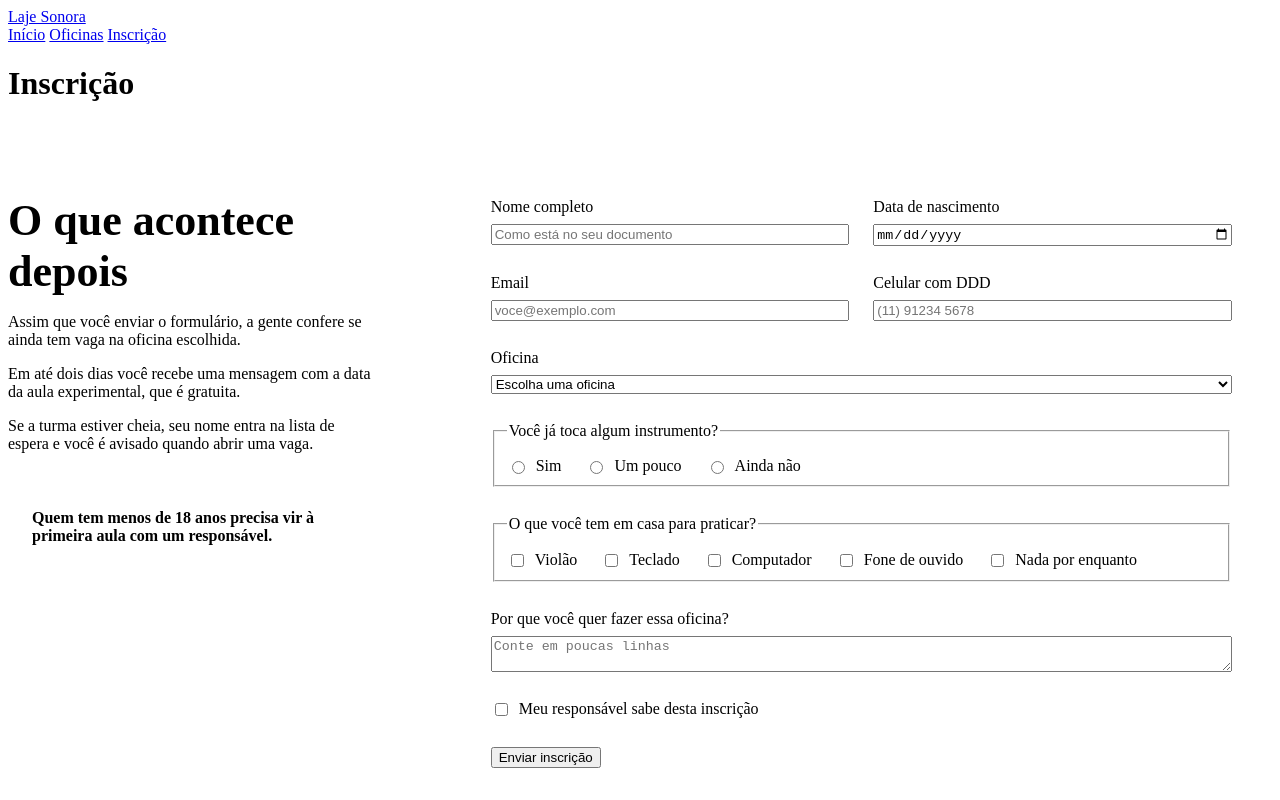
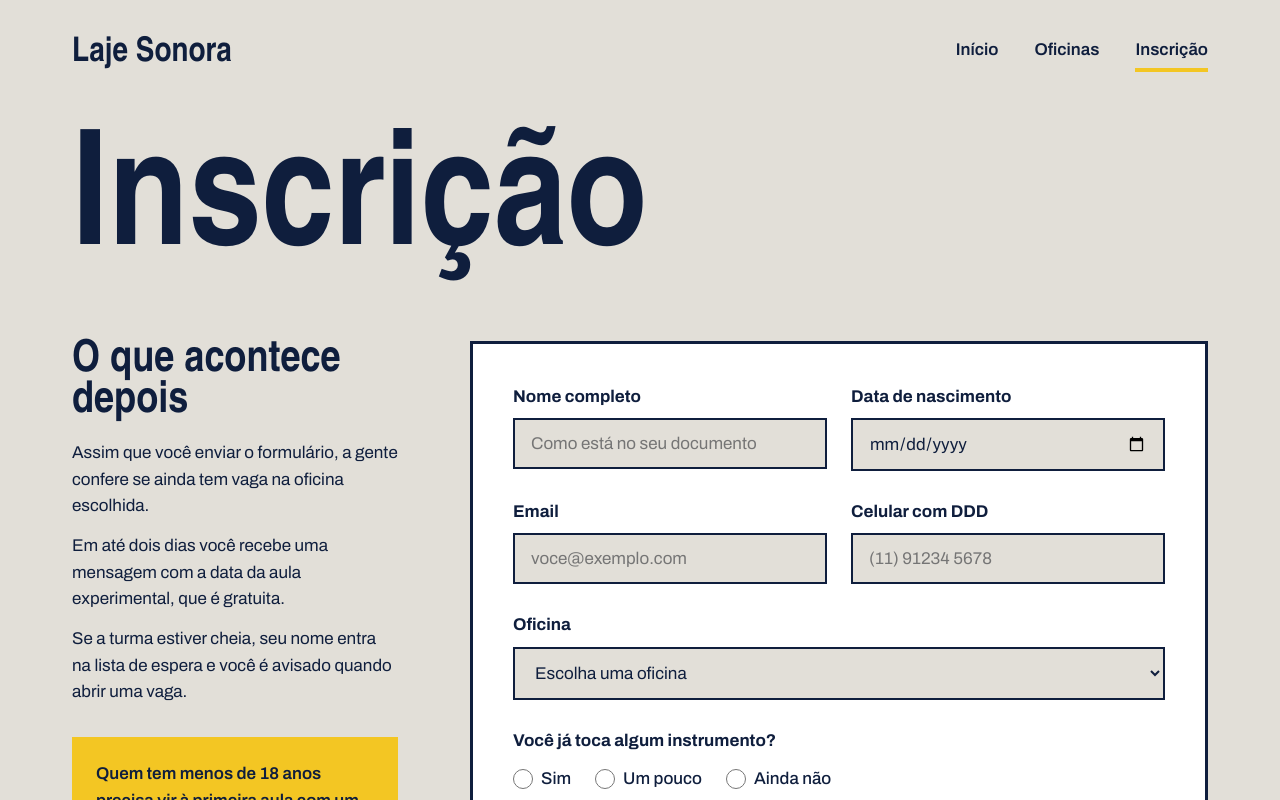
Before and after one commit to arthurfreitas-hub/laje_sonora_arthuraugusto1mbti, a plain HTML site: page inscricao.html in a window 1280 px wide. Shown: the top 800 px of the page. Drawn offline with Linux system fonts and the light colour scheme; a web font is replaced by a local one.

Commit message:
Página de inscrição pronta e outras correções

```diff
--- a/inscricao.css
+++ b/inscricao.css
@@ -1,3 +1,106 @@
+* {
+    margin: 0;
+    padding: 0;
+    box-sizing: border-box;
+}
+
+:root {
+    --concreto: #E2DFD8;
+    --concreto-escuro: #CBC7BE;
+    --tinta: #0F1E3D;
+    --caixa-dagua: #1F5FBF;
+    --fita: #F3C623;
+    --branco: #FFFFFF;
+    --fonte-cartaz: "Big Shoulders", "Arial Narrow", sans-serif;
+    --fonte-texto: "Archivo", Arial, sans-serif;
+}
+
+body {
+    background-color: var(--concreto);
+    color: var(--tinta);
+    font-family: var(--fonte-texto);
+    font-size: 17px;
+    line-height: 1.55;
+}
+
+a {
+    color: inherit;
+}
+
+h1, h2, h3 {
+    font-family: var(--fonte-cartaz);
+    font-weight: 900;
+    line-height: 0.95;
+}
+.titulo-pagina {
+    font-size: 160px;
+    margin-top: 24px;
+}
+
+.conteudo {
+    max-width: 1200px;
+    margin-inline: auto;
+    padding-inline: 32px;
+}
+
+.topo {
+    padding-block: 28px;
+    display: flex;
+    justify-content: space-between;
+    align-items: center;
+
+}
+
+.logo {
+    font-family: var(--fonte-cartaz);
+    font-size: 34px;
+    font-weight: 900;
+    text-decoration: none;
+}
+
+.menu {
+    display: flex;
+    gap: 36px;
+}
+
+.menu a {
+    font-weight: 600;
+    text-decoration: none;
+    padding-bottom: 4px;
+    border-bottom: 4px solid transparent;
+}
+
+.menu a:hover {
+    border-bottom-color: var(--tinta);
+}
+
+.menu a.atual {
+    border-bottom-color: var(--fita);
+}
+
+.rodape {
+    margin-top: 120px;
+    background-color: var(--tinta);
+    color: var(--concreto);
+    padding-block: 56px;
+}
+
+.rodape-colunas {
+    display: flex;
+    gap: 40px;
+}
+
+.rodape-coluna {
+    flex: 1;
+}
+
+.rodape h4 {
+    font-family: var(--fonte-cartaz);
+    font-size: 28px;
+    color: var(--fita);
+    margin-bottom: 12px;
+}
+
 .inscricao {
     margin-top: 56px;
     display: flex;
@@ -61,3 +164,67 @@
     align-items: center;
     gap: 8px;
 }
+
+.formulario label,
+.formulario legend {
+    font-weight: 700;
+}
+
+.formulario fieldset {
+    border: none;
+}
+
+.formulario input[type="text"],
+.formulario input[type="email"],
+.formulario input[type="tel"],
+.formulario input[type="date"],
+.formulario select,
+.formulario textarea {
+    width: 100%;
+    padding: 14px 16px;
+    border: 2px solid var(--tinta);
+    background-color: var(--concreto);
+    font-family: var(--fonte-texto);
+    font-size: 17px;
+    color: var(--tinta);
+}
+
+.formulario input:focus,
+.formulario select:focus,
+.formulario textarea:focus {
+    outline: 3px solid var(--caixa-dagua);
+    outline-offset: 2px;
+    background-color: var(--branco);
+}
+
+.formulario textarea {
+    height: 140px;
+    resize: vertical;
+}
+
+.formulario .opcao label {
+    font-weight: 500;
+}
+
+.formulario input[type="radio"],
+.formulario input[type="checkbox"] {
+    width: 20px;
+    height: 20px;
+    accent-color: var(--caixa-dagua);
+}
+
+.botao {
+    background-color: var(--tinta);
+    color: var(--branco);
+    font-weight: 700;
+    text-decoration: none;
+    padding: 16px 28px;
+    border: none;
+    font-family: var(--fonte-texto);
+    font-size: 17px;
+    cursor: pointer;
+}
+
+.botao:hover {
+    background-color: var(--caixa-dagua);
+}
```
